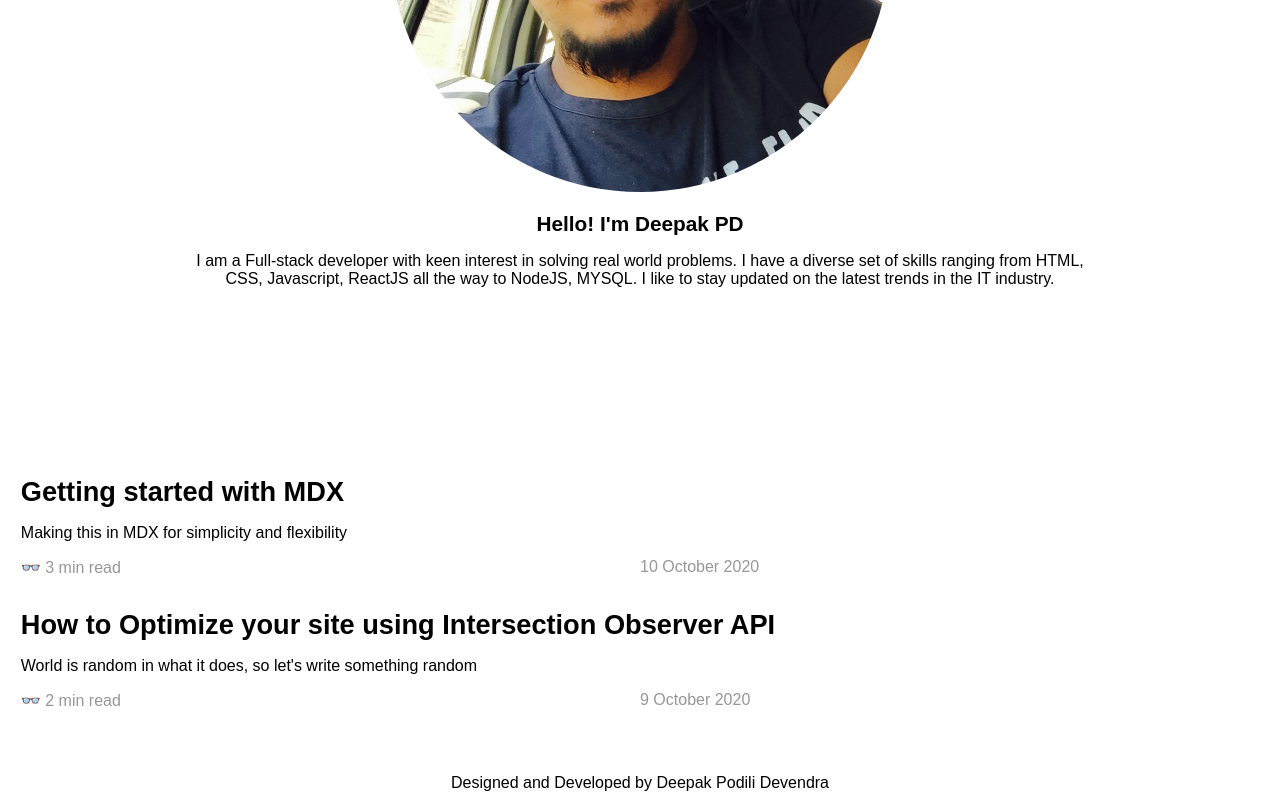
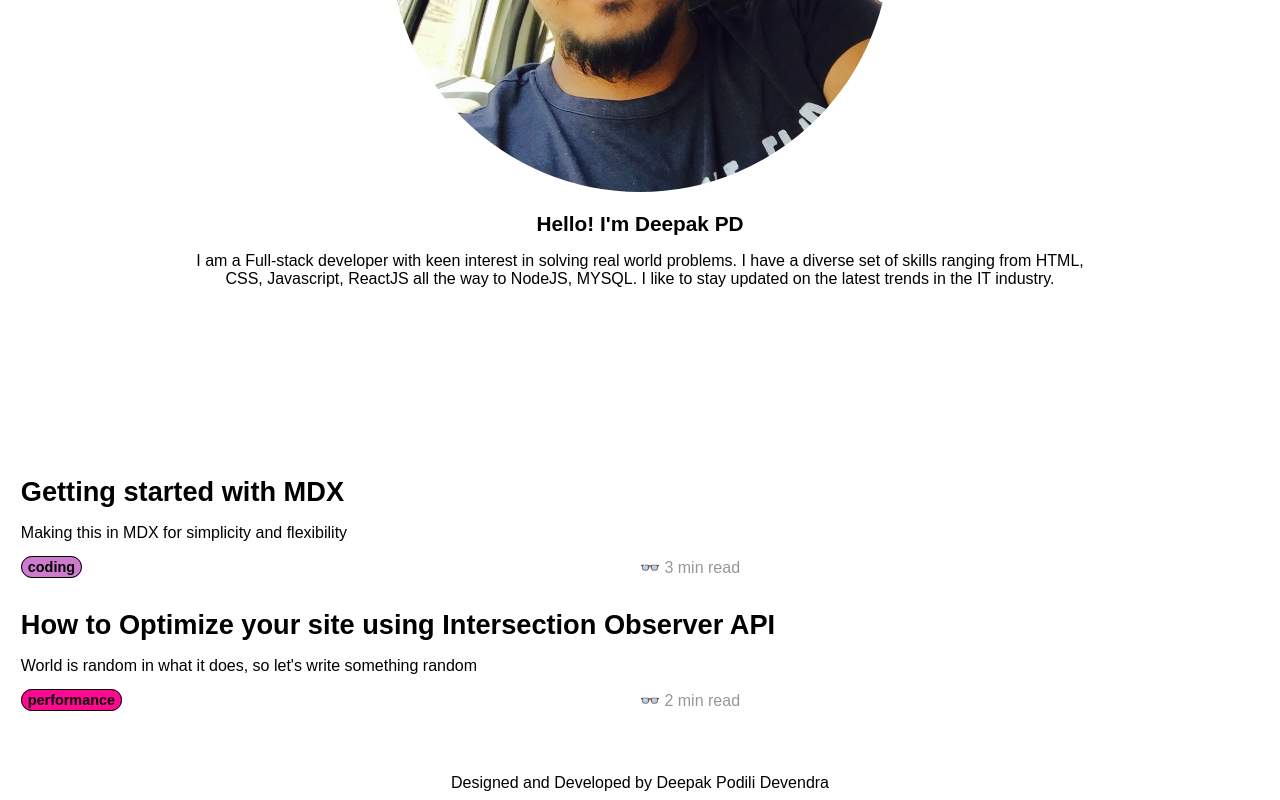
Before and after one commit to odin47/blog-deepak, a Next.js app: page / in a window 1280 px wide. Shown: the part 424-1224 px from the top of the page. Built offline with nearby package versions, Linux system fonts and the light colour scheme.

Commit message:
Added tag component
Now posts should contain tags front-matter for tags
to pick up

```diff
--- a/components/ArticleLink/ArticleLink.js
+++ b/components/ArticleLink/ArticleLink.js
@@ -1,9 +1,10 @@
-import ArticleList from 'components/ArticleList/ArticleList';
 import Link from 'next/link';
 import PropTypes from 'prop-types';
+import Tag from 'components/Tag';
 import styles from './ArticleLink.module.scss';
 
-const ArticleLink = ({ date, excerpt, isLink, readTime, slug, title }) => {
+const ArticleLink = ({ date, excerpt, isLink, readTime, slug, tags, title }) => {
+	console.log(tags);
 	return (
 		<div className={styles.container}>
 			{
@@ -16,8 +17,8 @@ const ArticleLink = ({ date, excerpt, isLink, readTime, slug, title }) => {
 			}
 			<p className={styles.excerpt}>{excerpt}</p>
 			<div className={styles.metadata}>
+				<div><Tag tagName={tags[0]}/></div>
 				<div>👓 {readTime} min read</div>
-				<div>{date}</div>
 			</div>
 		</div>
 	);
--- /dev/null
+++ b/components/Tag/Tag.js
@@ -0,0 +1,16 @@
+import PropTypes from 'prop-types';
+import colors from './colorScheme';
+import styles from './Tag.module.scss';
+
+const Tag = ({tagName}) => {
+    console.log(colors[tagName]);
+    return (
+        <a className={styles.tag} href={`/tags/${tagName}`} style={{background: colors[tagName]}}>{tagName}</a>
+    )
+}
+
+Tag.propTypes = {
+    tagName: PropTypes.string.isRequired
+}
+
+export default Tag;
--- /dev/null
+++ b/components/Tag/Tag.module.scss
@@ -0,0 +1,7 @@
+.tag {
+    font-weight: bold;
+    border: 1px solid;
+    border-radius: 16px;
+    padding: 2px 6px;
+    font-size: 0.9em;
+}
--- /dev/null
+++ b/components/Tag/colorScheme.js
@@ -0,0 +1,6 @@
+export default {
+    performance: '#ff0993',
+    coding: '#ce7bce',
+    tutorial: '#5de0ac',
+    javascript: '#9c90f4'
+}
--- /dev/null
+++ b/components/Tag/package.json
@@ -0,0 +1,3 @@
+{
+    "main": "Tag.js"
+}
--- a/posts/getting-started-with-mdx.md
+++ b/posts/getting-started-with-mdx.md
@@ -3,6 +3,7 @@ title: 'Getting started with MDX'
 date: '2020-10-10'
 author: 'MDX Team'
 excerpt: 'Making this in MDX for simplicity and flexibility'
+tags: ['coding', 'performance']
 readTime: 3
 ---
 
--- a/posts/some-random-points.md
+++ b/posts/some-random-points.md
@@ -3,6 +3,7 @@ title: 'How to Optimize your site using Intersection Observer API'
 date: '2020-10-09'
 author: 'Jashn Maloo'
 excerpt: "World is random in what it does, so let's write something random"
+tags: ['performance', 'coding']
 readTime: 2
 ---
 
--- a/styles/_variables.scss
+++ b/styles/_variables.scss
@@ -1,2 +1,3 @@
 $metadataColor: #979797;
+$blackColor: #000000;
 $fontLarge: 1.5rem;
--- a/styles/global.scss
+++ b/styles/global.scss
@@ -1,9 +1,16 @@
+@import './variables';
+
 html,
 body {
 	font-family: 'Segoe UI Regular', sans-serif;
 	h1,
 	p {
 		margin: 0;
+	}
+
+	a {
+		text-decoration: none;
+		color: $blackColor;
 	}
 
 	h1 {
```
